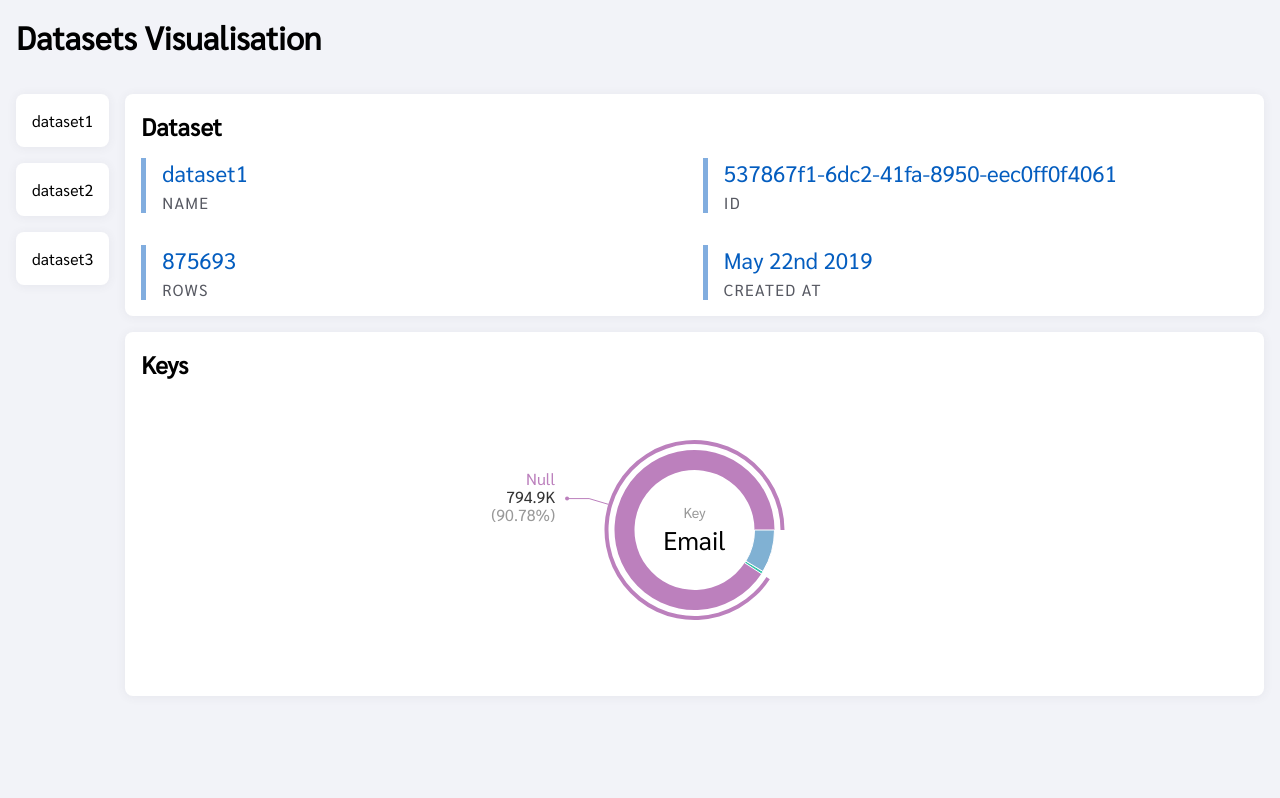
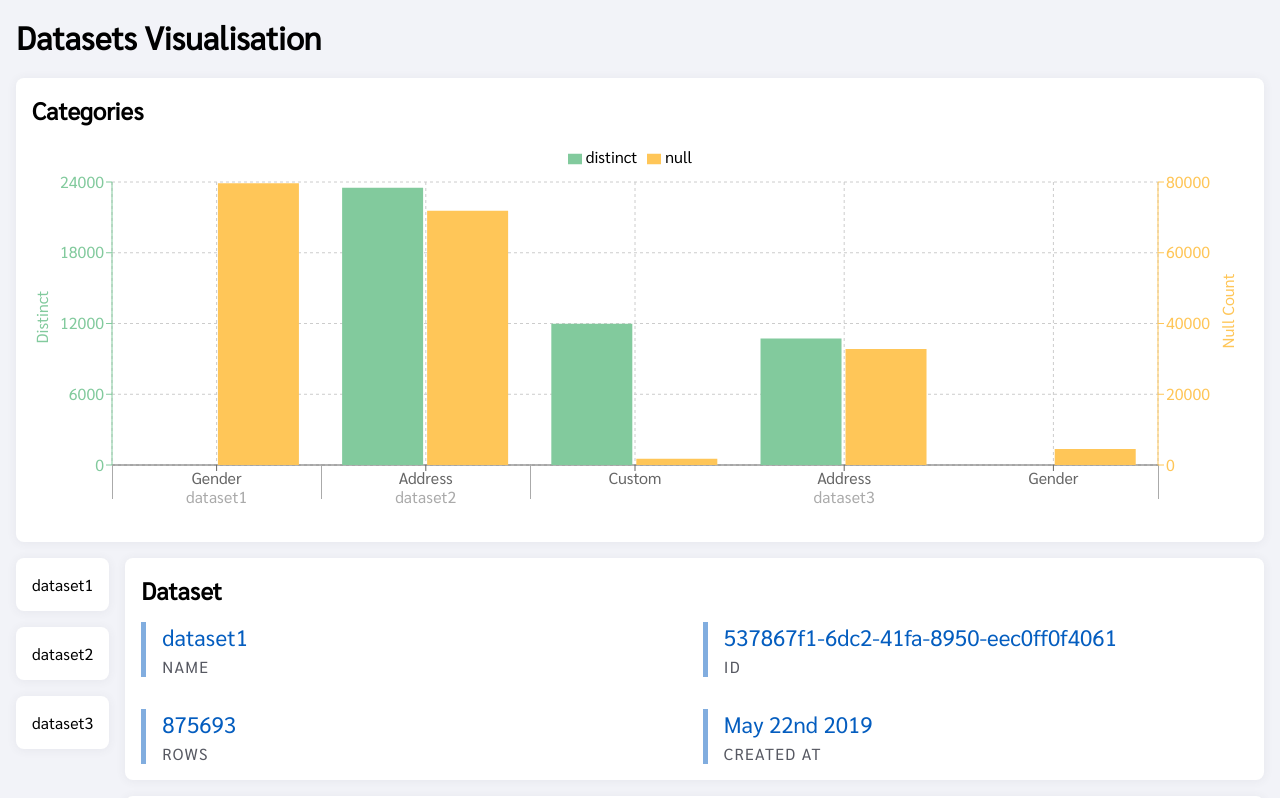
Before and after one commit to annaet/dataset-visualisation, a React app: page / in a window 1280 px wide. Shown: the top 798 px of the page. Built offline with nearby package versions, Linux system fonts and the light colour scheme.

Commit message:
Add categories comparison bar chart

```diff
--- a/src/App.tsx
+++ b/src/App.tsx
@@ -1,10 +1,12 @@
 import './App.css';
 
 import React, { Component } from 'react';
+import { ResponsiveContainer, BarChart, CartesianGrid, XAxis, YAxis, Legend, Bar, Tooltip } from 'recharts';
 
 import { Dataset as DatasetDef } from './api/api-definition';
 import getDatasets from './api/api';
 import Dataset from './dataset/Dataset';
+import Categories from './categories/Categories';
 
 interface AppState {
   data: Array<DatasetDef>,
@@ -31,9 +33,45 @@ export default class App extends Component<{}, AppState> {
   render() {
     const { data, selectedTab } = this.state;
 
+    let category;
+    if (data.length) {
+      category = data[0].stats.categories[0];
+    }
+
+    const categoriesStats = [];
+    data.forEach(d => {
+      d.stats.categories.forEach((category, i) => {
+        let distinct = category.best_representation.statistics.distinct;
+        let nullCount = category.best_representation.statistics.null_fraction;
+
+        if (distinct < 0) {
+          distinct = Math.round(Math.abs(distinct) * parseInt(d.stats.row_count));
+        }
+
+        nullCount = Math.round(nullCount * parseInt(d.stats.row_count));
+
+        categoriesStats.push({
+          dataset: `${d.name}-${i}-${d.stats.categories.length}` ,
+          name: category.name,
+          representation_name: category.best_representation.representation_name,
+          distinct: distinct,
+          null: nullCount
+        });
+      });
+    });
+
+
     return (
       <div>
         <h1>Datasets Visualisation</h1>
+
+        <div className="panel mb0">
+          <h2 className="no-margin">Categories</h2>
+
+          {category ? (
+            <Categories data={ categoriesStats }></Categories>
+          ) : null}
+        </div>
 
         <div className="flex">
           <div className="flex flex-col">
--- /dev/null
+++ b/src/categories/Categories.tsx
@@ -0,0 +1,62 @@
+import React, { Component } from 'react';
+import { ResponsiveContainer, BarChart, CartesianGrid, XAxis, YAxis, Legend, Bar, Tooltip } from 'recharts';
+
+export default class Categories extends Component<any, any> {
+  renderDatasetTick(tickProps) {
+    const { x, y, payload } = tickProps;
+    const { value, offset } = payload;
+
+    const splits = value.split('-');
+    const name = splits[0];
+    const i = parseInt(splits[1]);
+    const length = parseInt(splits[2]);
+
+    const isFirst = i === 0;
+    const isMiddle = (i + 1) / (length + 1) === 0.5;
+    const isLast = (i + 1) === length;
+
+    const pathFirstX = Math.floor(x) + 0.5;
+    const pathLastX = Math.floor(x + offset * 2) + 0.5;
+
+    const firstTick = <path d={`M${pathFirstX},${y - 4}v${-35}`} stroke="#aaa" />;
+    const lastTick = <path d={`M${pathLastX},${y - 4}v${-35}`} stroke="#aaa" />;
+    const text = <text x={x + offset} y={y} textAnchor="middle" fill="#aaa">{ name }</text>;
+
+    if (i === 0 || isLast) {
+      return <g>
+        { isFirst ? firstTick : null }
+        { isMiddle ? text : null }
+        { isLast ? lastTick : null }
+      </g>;
+    }
+
+    if (isMiddle) {
+      return text;
+    }
+
+    return null;
+  };
+
+  render() {
+    const { data } = this.props;
+
+    return (
+      <ResponsiveContainer width="100%" height={400}>
+        <BarChart
+          data={ data }
+          margin={ {top: 20, right: 30, left: 20, bottom: 30} }>
+          <CartesianGrid strokeDasharray="3 3" />
+          <XAxis dataKey="name" />
+          <XAxis dataKey="dataset" axisLine={false} tickLine={false} interval={0} tick={this.renderDatasetTick} height={1} scale="band" xAxisId="dataset" />
+          <YAxis yAxisId="left" orientation="left" stroke="#82ca9d" label={{ value: 'Distinct', angle: -90, position: 'insideLeft', offset: -10, dy: 20, fill: "#82ca9d" }} />
+          <YAxis yAxisId="right" orientation="right" stroke="#ffc658" label={{ value: 'Null Count', angle: -90, position: 'insideRight', offset: -10, dy: -50, fill: "#ffc658" }} />
+          <Tooltip />
+          <Legend verticalAlign="top" height={36} />
+          <Bar yAxisId="left" dataKey="distinct" fill="#82ca9d" />
+          <Bar yAxisId="right" dataKey="null" fill="#ffc658" />
+        </BarChart>
+      </ResponsiveContainer>
+    );
+  }
+
+};
```
Also changed, not shown: 1 other file (tests, documents, lock files or other folders).
